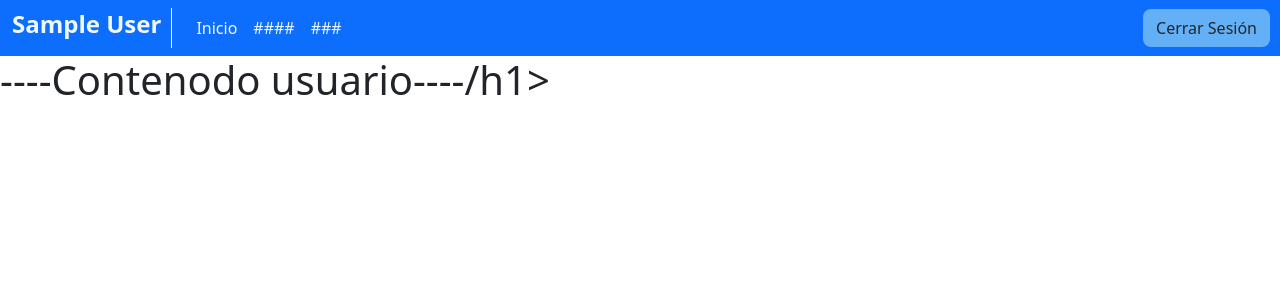
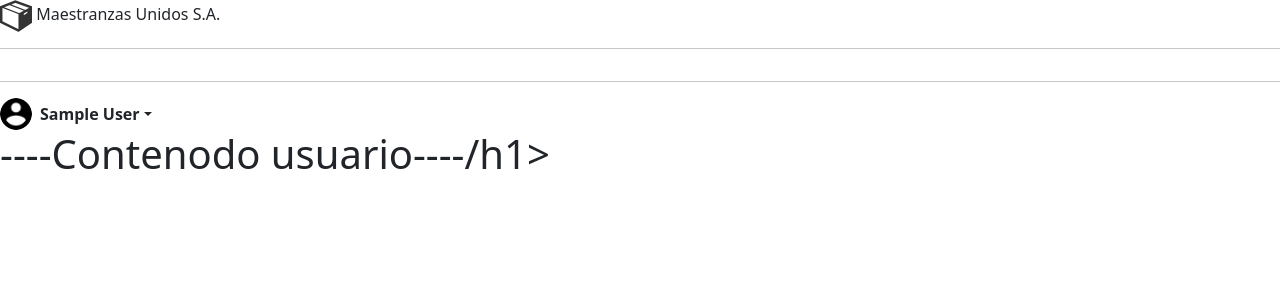
Before and after one commit to FcaHJ/Project-Maestranzas, a Flask app: page /home in a window 1280 px wide. Shown: the top 300 px of the page. Run offline with Flask 3, Linux system fonts and the light colour scheme; the visitor is signed in with stand-in values (Sample User, id 1); parts of the project's set-up code (start-up, migrations or seed data) failed here and were passed over; some libraries are stand-ins or nearby versions.

Commit message:
Agregar permisos por tipo usuario

```diff
--- a/Maestranzas/src/template/layouts/base-user.html
+++ b/Maestranzas/src/template/layouts/base-user.html
@@ -5,7 +5,6 @@
     <meta name="viewport" content="width=device-width, initial-scale=1.0">
     <title>{% block title %} {% endblock %}</title>
     <!-- Bootstrap -->
-
     <link href="https://cdn.jsdelivr.net/npm/bootstrap@5.0.2/dist/css/bootstrap.min.css" rel="stylesheet" integrity="sha384-EVSTQN3/azprG1Anm3QDgpJLIm9Nao0Yz1ztcQTwFspd3yD65VohhpuuCOmLASjC" crossorigin="anonymous">
     <link rel="stylesheet" href="{{ url_for('static', filename='css/base.css') }}">
 
@@ -13,32 +12,90 @@
     {% endblock %}
 </head>
 <body>
-    <nav class="navbar bg-primary navbar-expand-lg bg-body-tertiary">
-        <div class="container-fluid">
-        <h4 class="usuario">{{ first_name }}</h4>
-        <div class="collapse navbar-collapse" id="navbarNav">
-            <ul class="navbar-nav">
-            <li class="nav-item">
-                <a class="nav-link active" aria-current="page" href="/home">Inicio</a>
+    <div class="contenedor">
+        <aside>
+            <div class=" flex-column flex-shrink-0 ">
+            <img src="{{ url_for('static',filename='img/box.png') }}" alt="icon" width="32" height="32">
+                <span class="encabezado">Maestranzas Unidos S.A.</span>
+                </a>
+                <hr>
+                <ul class="nav nav-pills flex-column mb-auto">
+                {% if g.user and g.user['id_rol'] == 3 %}
+                <li>
+                    <a href="/home" class="nav-link {{ 'active' if request.path == '/home' else '' }}">
+                    Inicio
+                    </a>
                 </li>
-            <li class="nav-item">
-                <a class="nav-link" href="#">####</a>
+                <li>
+                    <a href="/productos" class="nav-link {{ 'active' if request.path == '/productos' else '' }}">
+                        Productos
+                    </a>
                 </li>
-            <li class="nav-item">
-                <a class="nav-link" href="#">###</a>
+                {% elif g.user and g.user['id_rol'] == 2 %}
+                <li>
+                    <a href="/home" class="nav-link {{ 'active' if request.path == '/home' else '' }}">
+                    Inicio
+                    </a>
                 </li>
+                <li>
+                    <a href="/productos" class="nav-link {{ 'active' if request.path == '/productos' else '' }}">
+                        Productos
+                    </a>
+                </li>
+                <li>
+                    <a href="#" class="nav-link {{ 'active' if request.path == '#' else '' }}">
+                    Modificaciones
+                    </a>
+                </li>
+                {% elif g.user and g.user['id_rol'] == 1 %}
+                <li>
+                    <a href="/admin" class="nav-link {{ 'active' if request.path == '/admin' else '' }}">
+                    Inicio
+                    </a>
+                </li>
+                <li>
+                    <a href="/productos" class="nav-link {{ 'active' if request.path == '/productos' else '' }}"">
+                        Productos
+                    </a>
+                </li>
+                <li>
+                    <a href="/modificaciones" class="nav-link {{ 'active' if request.path == '/modificaciones' else '' }}"">
+                    Modificaciones
+                    </a>
+                </li>
+                <li>
+                    <a href="/usuarios" class="nav-link {{ 'active' if request.path == '/usuarios' else '' }}">
+                    Usuarios
+                    </a>
+                </li>
+                <li>
+                    <a href="/registro" class="nav-link {{ 'active' if request.path == '/registro' else '' }}">
+                    Agregar Usuario
+                    </a>
+                </li>
+                {% endif %}
                 </ul>
-            <ul class="navbar-nav" id="derecha">
-                <li class="nav-item logout">
-                    <a class="btn" href="/">Cerrar Sesión</a>
-                </li>
+
+                <div class="dropdown">
+                    <hr>
+                <a href="#" class="d-flex align-items-center link-dark text-decoration-none dropdown-toggle" id="dropdownUser2" data-bs-toggle="dropdown" aria-expanded="false">
+                    <img src="{{ url_for('static',filename='img/usuario.png') }}" alt="" width="32" height="32" class="rounded-circle me-2">
+                    <strong>{{ first_name }}</strong>
+                </a>
+                <ul class="dropdown-menu text-small shadow" aria-labelledby="dropdownUser2">
+                    <li><a class="dropdown-item" href="#">Ajustes</a></li>
+                    <li><a class="dropdown-item" href="#">Perfil</a></li>
+                    <li><hr class="dropdown-divider"></li>
+                    <li><a class="dropdown-item" href="/logout">Cerra Sesión</a></li>
                 </ul>
                 </div>
             </div>
-    </nav>
+        </aside>
+
         {% block body %}
 
         {% endblock %}
+    </div>
     <script src="https://cdn.jsdelivr.net/npm/bootstrap@5.0.2/dist/js/bootstrap.bundle.min.js" integrity="sha384-MrcW6ZMFYlzcLA8Nl+NtUVF0sA7MsXsP1UyJoMp4YLEuNSfAP+JcXn/tWtIaxVXM" crossorigin="anonymous"></script>
 </body>
 </html>
```
Lines whose indentation alone changed are shown as unchanged.
